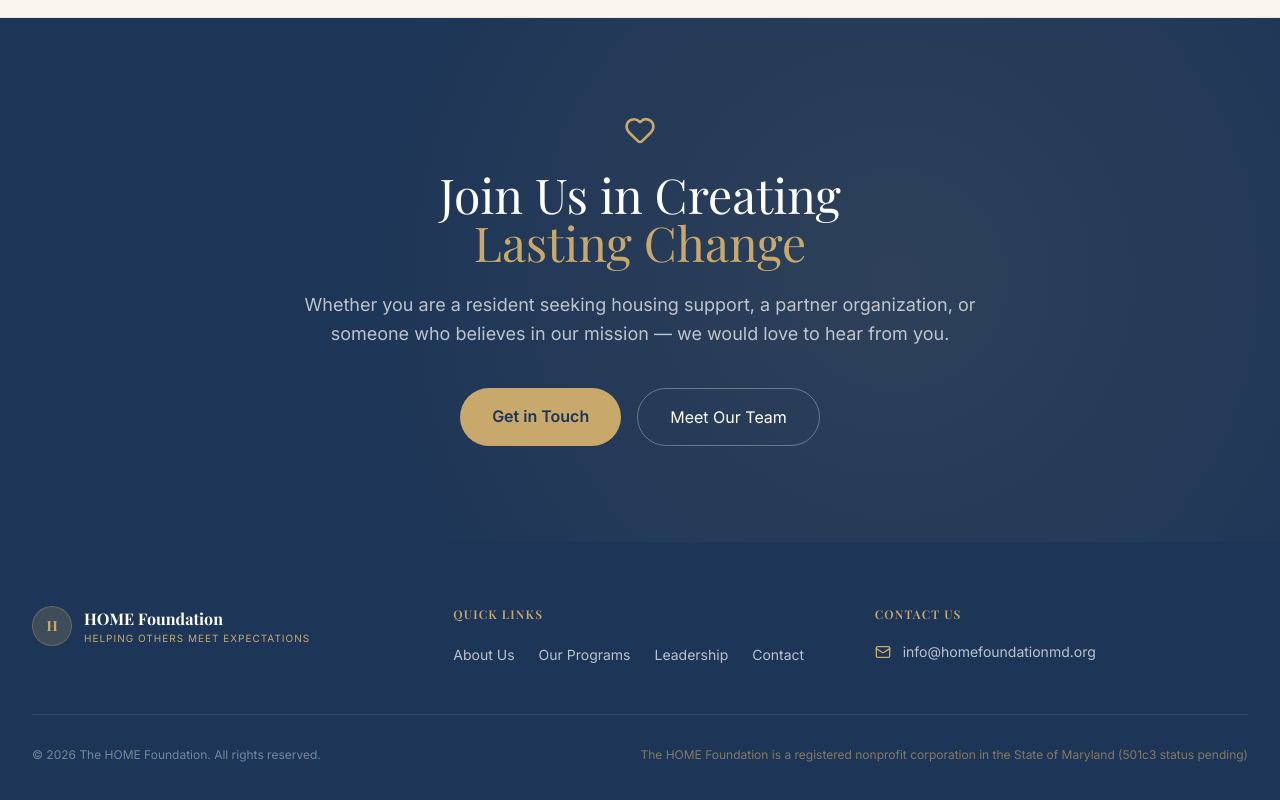
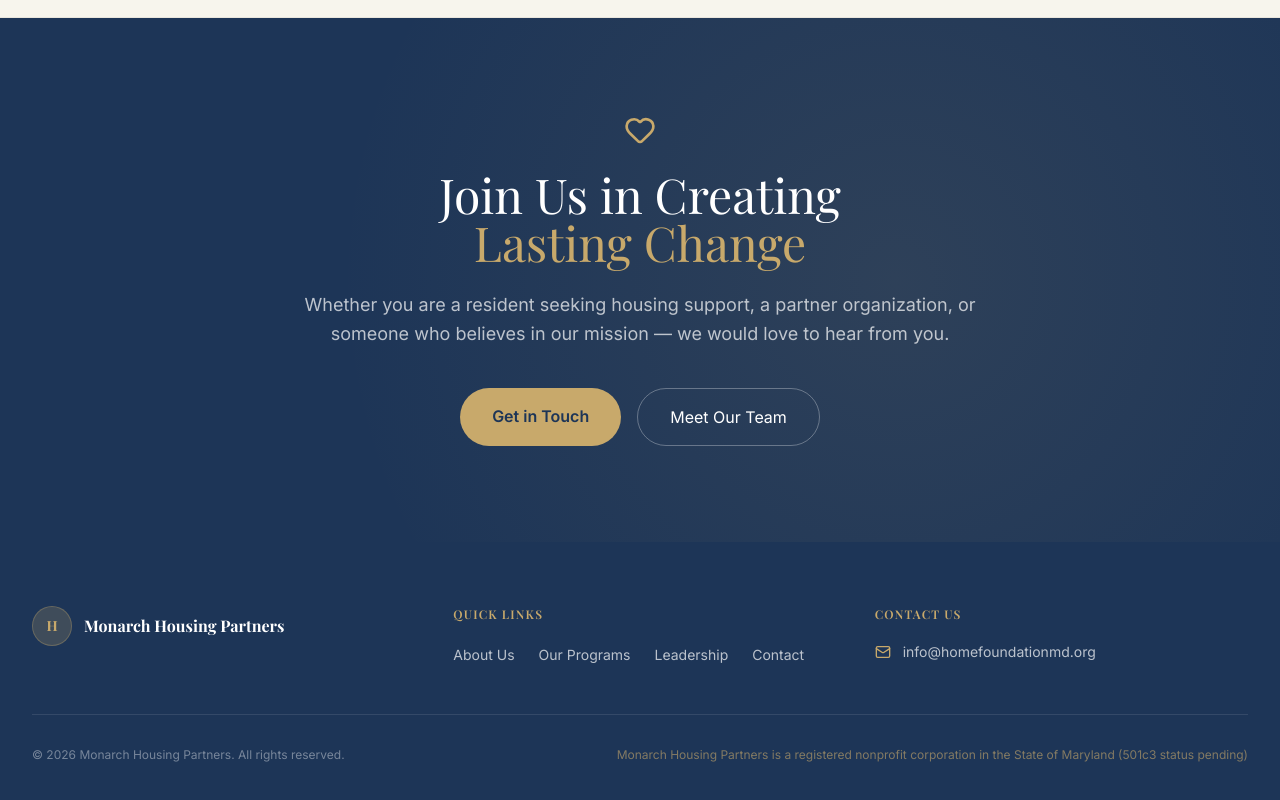
Before and after one commit to shadowapp-pixel/home-foundation, a Next.js app: page / in a window 1280 px wide. Shown: the part 1908-2708 px from the top of the page. Built offline with nearby package versions, Linux system fonts and the light colour scheme; a web font is replaced by a local one.

Commit message:
Rebrand to Monarch Housing Partners (components)

```diff
--- a/src/components/Footer.tsx
+++ b/src/components/Footer.tsx
@@ -16,10 +16,7 @@ export default function Footer() {
               </div>
               <div>
                 <div className="font-bold text-base" style={{ fontFamily: "var(--font-playfair)" }}>
-                  HOME Foundation
-                </div>
-                <div className="text-[#C8A96B] text-[10px] tracking-widest uppercase">
-                  Helping Others Meet Expectations
+                  Monarch Housing Partners
                 </div>
               </div>
             </div>
@@ -66,8 +63,8 @@ export default function Footer() {
         </div>
 
         <div className="mt-12 pt-8 border-t border-white/10 flex flex-col sm:flex-row items-center justify-between gap-4 text-xs text-white/40">
-          <span>© {new Date().getFullYear()} The HOME Foundation. All rights reserved.</span>
-          <span className="text-[#C8A96B]/60">The HOME Foundation is a registered nonprofit corporation in the State of Maryland (501c3 status pending)</span>
+          <span>© {new Date().getFullYear()} Monarch Housing Partners. All rights reserved.</span>
+          <span className="text-[#C8A96B]/60">Monarch Housing Partners is a registered nonprofit corporation in the State of Maryland (501c3 status pending)</span>
         </div>
       </div>
     </footer>
--- a/src/components/Navbar.tsx
+++ b/src/components/Navbar.tsx
@@ -28,7 +28,7 @@ export default function Navbar() {
             <div className="w-12 h-12 rounded-full overflow-hidden flex-shrink-0 relative shadow-sm bg-[#1D3557]">
               <Image
                 src="/hf-logo.png"
-                alt="HOME Foundation Logo"
+                alt="Monarch Housing Partners Logo"
                 fill
                 sizes="96px"
                 className="object-cover"
@@ -40,10 +40,7 @@ export default function Navbar() {
                 className="text-[#1D3557] font-bold text-base tracking-wide"
                 style={{ fontFamily: "var(--font-playfair)" }}
               >
-                HOME Foundation
-              </div>
-              <div className="text-[#C8A96B] text-[10px] tracking-widest uppercase font-medium">
-                Helping Others Meet Expectations
+                Monarch Housing Partners
               </div>
             </div>
           </Link>
```
